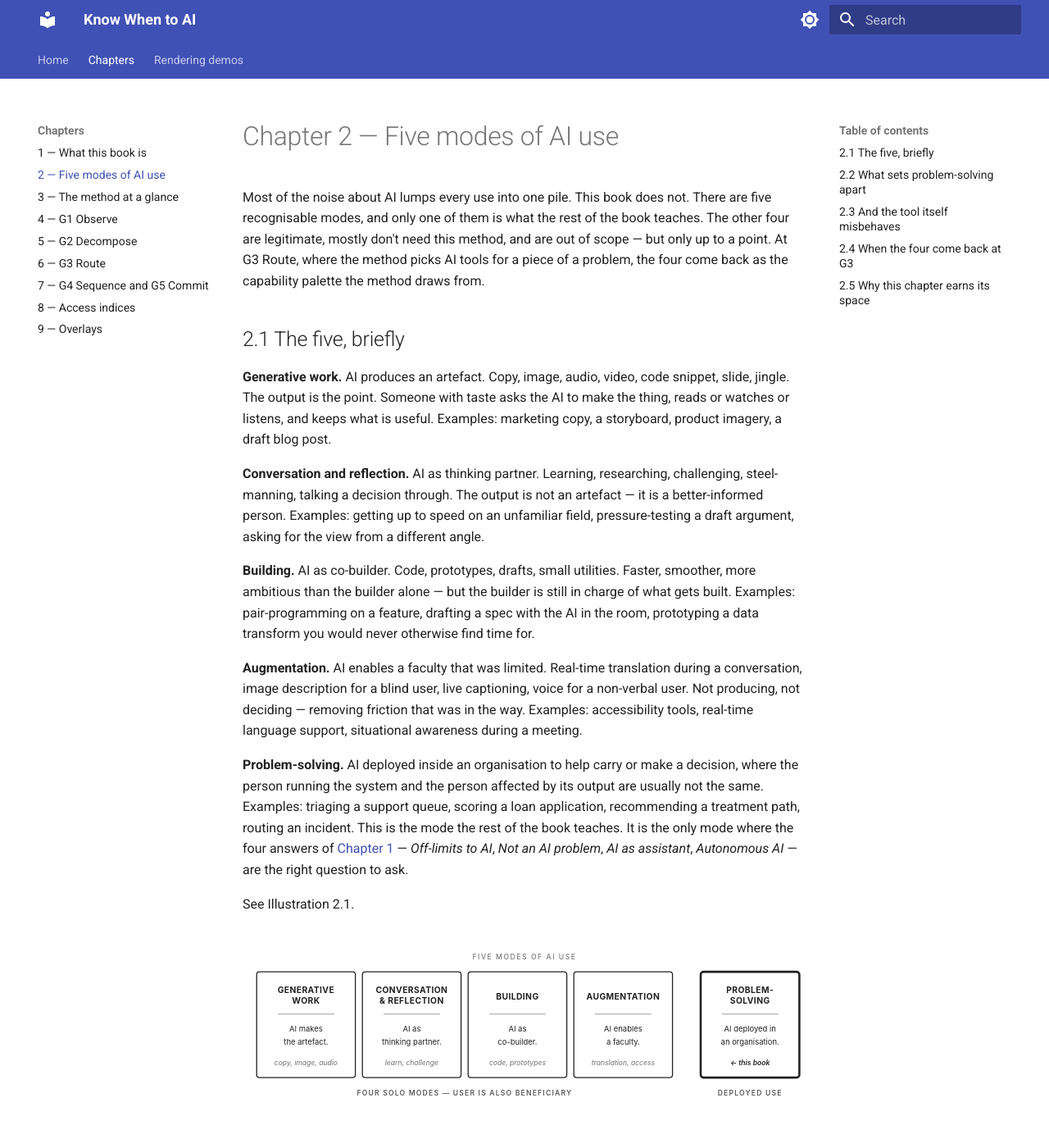
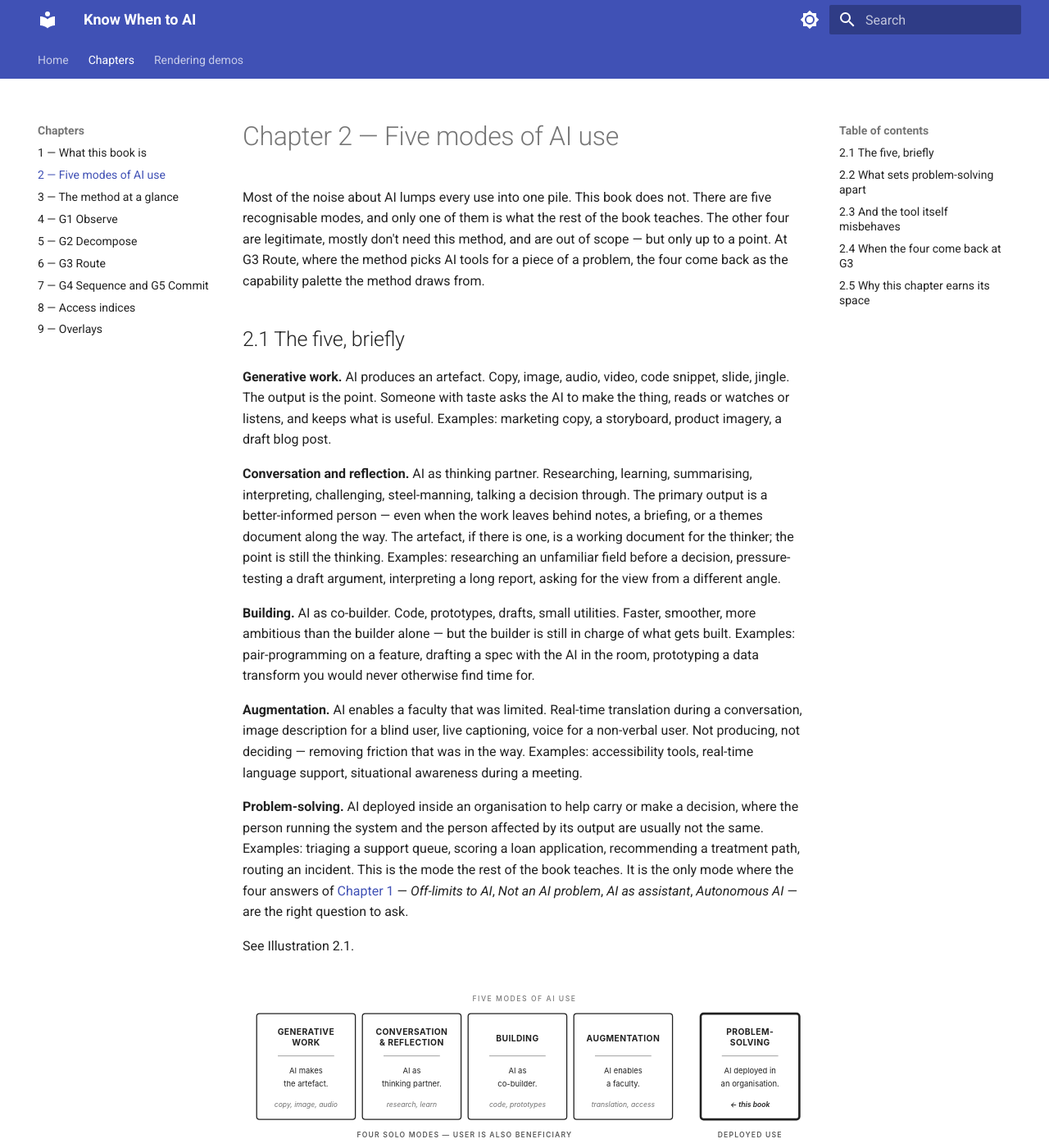
Before and after one commit to saviranta/know-when-to-ai, an MkDocs documentation site: the page built from docs/ch-2.md, in a window 1280 px wide and 1400 px high. Shown: the whole window at 82% size. Built offline with MkDocs 1.6.1 and Material for MkDocs 9.7.7, drawn with Linux system fonts in a browser that asks for light colours.

Commit message:
Soften conversation-and-reflection mode to include working artefacts
Research, summarise, interpret are now explicit. The mode still turns
on who the output is for (a better-informed thinker), not on whether
an artefact is produced.

Co-Authored-By: Claude Opus 4.7 <noreply@anthropic.com>

```diff
--- a/docs/ch-2.md
+++ b/docs/ch-2.md
@@ -6,7 +6,7 @@ Most of the noise about AI lumps every use into one pile. This book does not. Th
 
 **Generative work.** AI produces an artefact. Copy, image, audio, video, code snippet, slide, jingle. The output is the point. Someone with taste asks the AI to make the thing, reads or watches or listens, and keeps what is useful. Examples: marketing copy, a storyboard, product imagery, a draft blog post.
 
-**Conversation and reflection.** AI as thinking partner. Learning, researching, challenging, steel-manning, talking a decision through. The output is not an artefact — it is a better-informed person. Examples: getting up to speed on an unfamiliar field, pressure-testing a draft argument, asking for the view from a different angle.
+**Conversation and reflection.** AI as thinking partner. Researching, learning, summarising, interpreting, challenging, steel-manning, talking a decision through. The primary output is a better-informed person — even when the work leaves behind notes, a briefing, or a themes document along the way. The artefact, if there is one, is a working document for the thinker; the point is still the thinking. Examples: researching an unfamiliar field before a decision, pressure-testing a draft argument, interpreting a long report, asking for the view from a different angle.
 
 **Building.** AI as co-builder. Code, prototypes, drafts, small utilities. Faster, smoother, more ambitious than the builder alone — but the builder is still in charge of what gets built. Examples: pair-programming on a feature, drafting a spec with the AI in the room, prototyping a data transform you would never otherwise find time for.
 
@@ -48,7 +48,7 @@ See Illustration 2.1.
   <line class="ch2mod-rule" x1="200" y1="95" x2="280" y2="95" />
   <text class="ch2mod-sub" x="240" y="120">AI as</text>
   <text class="ch2mod-sub" x="240" y="138">thinking partner.</text>
-  <text class="ch2mod-ex" x="240" y="168">learn, challenge</text>
+  <text class="ch2mod-ex" x="240" y="168">research, learn</text>
 
   <rect class="ch2mod-rect" x="320" y="35" width="140" height="150" rx="4" />
   <text class="ch2mod-label" x="390" y="75">Building</text>
```
